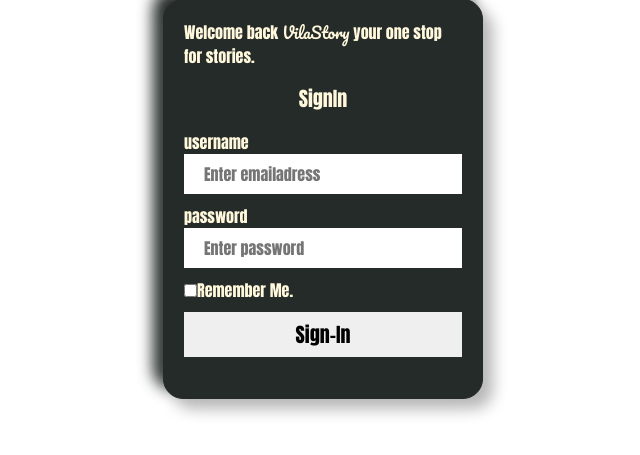
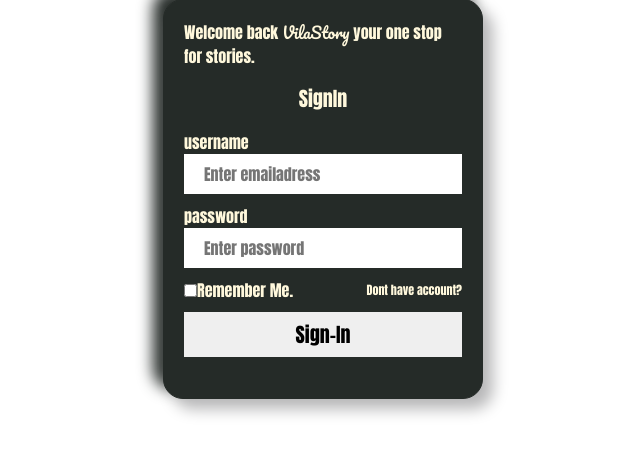
Before and after one commit to uhuru-rawlings/Djang-VilaStory, a Django app: page / in a window 1280 px wide. Shown: the part 51-506 px from the top of the page, without its empty margins (317-957 px from the left). Run offline with Django 3.2, Linux system fonts and the light colour scheme; some libraries are stand-ins or nearby versions.

Commit message:
added login userinterface

```diff
--- a/static/css/index.css
+++ b/static/css/index.css
@@ -67,6 +67,17 @@ section{
     font-weight: bold;
     font-size: 20px;
 }
+#flex_links{
+    display: flex;
+    justify-content: space-between;
+    align-items: center;
+}
+#flex_links a{
+    color:cornsilk;
+    text-decoration: none;
+    font-size: 12px;
+    font-weight: bold;
+}
 input[type=checkbox]:checked:before {
   background: cornsilk;
     color: rgba(255,255,255, 0.85) !important;
--- a/templates/login.html
+++ b/templates/login.html
@@ -16,8 +16,9 @@
                <label for="password">password</label>
                 <input type="password" name="userpassword" oninput="removeError(this.id)" autocomplete="off" id="userpassword" placeholder="Enter password">
             </div>
-            <div class="form-group">
-                <input type="checkbox" name="rememberme" id="rememberme"><span>Remember Me.</span>
+            <div class="form-group" id="flex_links">
+                <span><input type="checkbox" name="rememberme" id="rememberme"><span>Remember Me.</span></span>
+                <span><a href="{% url 'signup' %}">Dont have account?</a></span>
             </div>
             <div class="form-group">
                 <input type="submit" value="Sign-In" id="signin" onclick="return ValidateSignin()">
```
